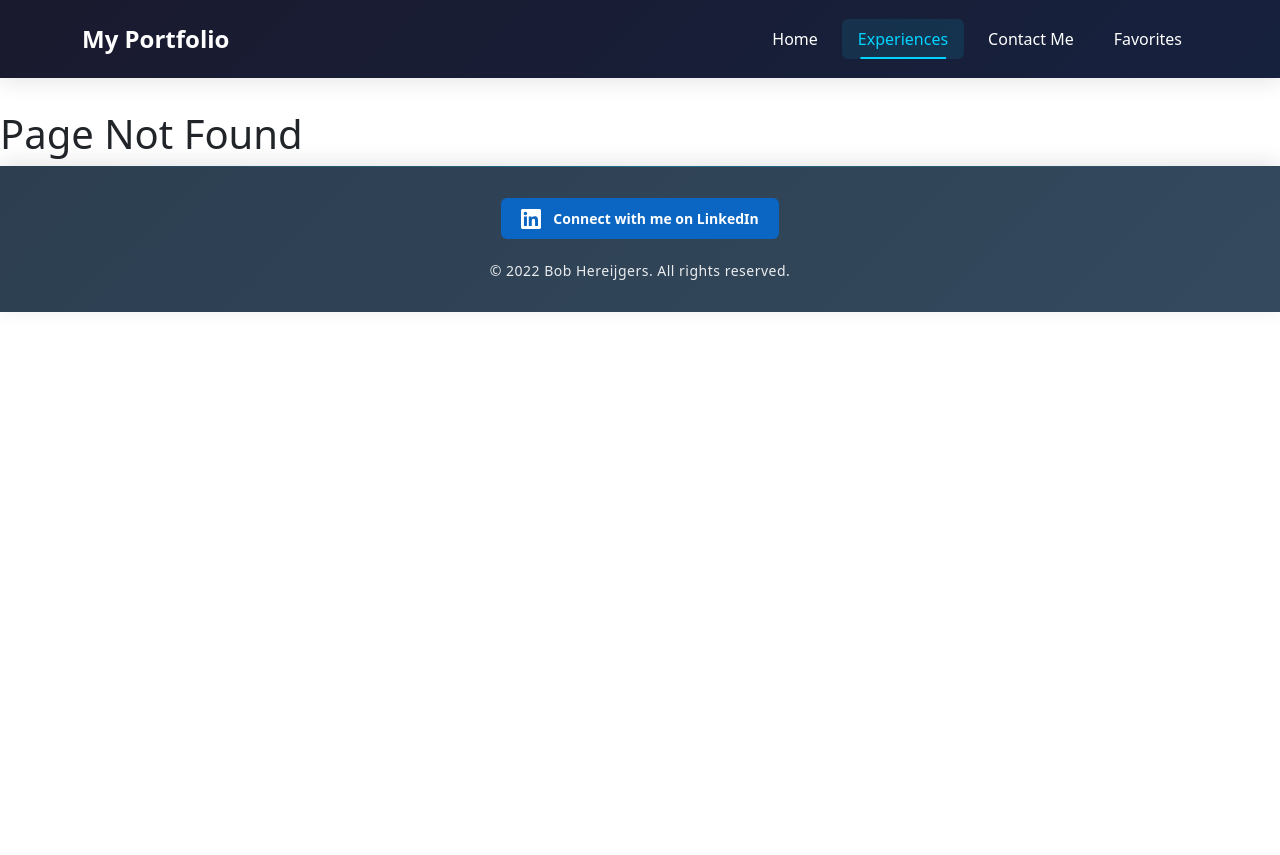
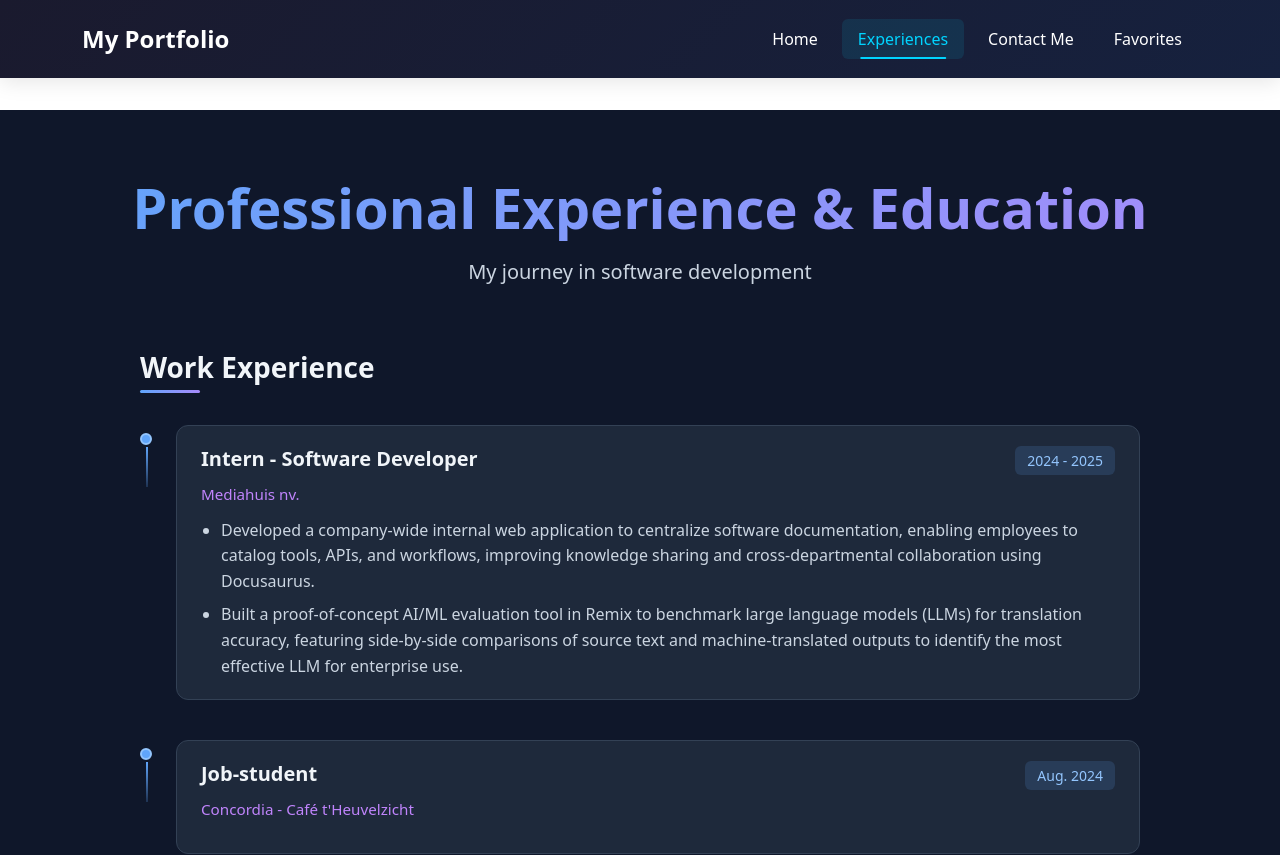
Before and after one commit to Bob-Hereijgers/Portfolio, a React (Create React App) app: page /experiences in a window 1280 px wide. Before the commit this address had no page. Shown: the top 855 px of the page. Before the commit the page ends 800 px from the top, so only its background shows below. Built offline with nearby package versions, Linux system fonts and the light colour scheme.

Commit message:
color fix

```diff
--- a/src/App.tsx
+++ b/src/App.tsx
@@ -21,7 +21,7 @@ const App = () => {
           element: <HomePage />,
         },
         {
-          path: "experience",
+          path: "experiences",
           element: <ExperiencePage />,
         },
         /*{
--- a/src/components/ExperiencePage/experiencepage.css
+++ b/src/components/ExperiencePage/experiencepage.css
@@ -5,6 +5,7 @@
   min-height: 100vh;
   padding: 2rem;
   animation: fadeIn 0.6s ease-out;
+  background-color: #0f172a;
 }
 
 /* Page Header */
@@ -18,7 +19,7 @@
   font-size: clamp(2rem, 6vw, 3.5rem);
   font-weight: 700;
   margin-bottom: 1rem;
-  background: linear-gradient(135deg, #3b82f6 0%, #8b5cf6 100%);
+  background: linear-gradient(135deg, #60a5fa 0%, #a78bfa 100%);
   -webkit-background-clip: text;
   -webkit-text-fill-color: transparent;
   background-clip: text;
@@ -26,7 +27,7 @@
 
 .page-header p {
   font-size: clamp(1rem, 3vw, 1.25rem);
-  color: var(--text-secondary, #94a3b8);
+  color: #cbd5e1;
   font-weight: 300;
 }
 
@@ -48,7 +49,7 @@
   font-size: 1.75rem;
   font-weight: 600;
   margin-bottom: 2rem;
-  color: var(--text-primary, #f1f5f9);
+  color: #f1f5f9;
   position: relative;
   display: inline-block;
   padding-bottom: 0.5rem;
@@ -61,7 +62,7 @@
   left: 0;
   width: 60px;
   height: 3px;
-  background: linear-gradient(90deg, #3b82f6, #8b5cf6);
+  background: linear-gradient(90deg, #60a5fa, #a78bfa);
   border-radius: 3px;
 }
 
@@ -78,8 +79,8 @@
   width: 12px;
   height: 12px;
   border-radius: 50%;
-  background: #3b82f6;
-  border: 2px solid #60a5fa;
+  background: #60a5fa;
+  border: 2px solid #93c5fd;
   margin-top: 0.5rem;
   position: relative;
   z-index: 1;
@@ -93,22 +94,23 @@
   left: 4px;
   width: 2px;
   height: calc(100% + 2rem);
-  background: linear-gradient(180deg, #3b82f6, rgba(59, 130, 246, 0.2));
+  background: linear-gradient(180deg, #60a5fa, rgba(96, 165, 250, 0.2));
 }
 
 .item-content {
   flex: 1;
-  background: linear-gradient(135deg, rgba(30, 41, 59, 0.5), rgba(15, 23, 42, 0.5));
+  background: #1e293b;
   padding: 1.25rem 1.5rem;
   border-radius: 0.75rem;
-  border: 1px solid rgba(59, 130, 246, 0.2);
+  border: 1px solid #334155;
   transition: all 0.3s ease;
 }
 
 .item-content:hover {
   transform: translateX(5px);
-  border-color: rgba(59, 130, 246, 0.5);
-  box-shadow: 0 8px 24px rgba(59, 130, 246, 0.15);
+  border-color: #60a5fa;
+  box-shadow: 0 8px 24px rgba(96, 165, 250, 0.15);
+  background: #1e293b;
 }
 
 .item-header {
@@ -123,15 +125,15 @@
 .item-header h3 {
   font-size: 1.25rem;
   font-weight: 600;
-  color: var(--text-primary, #f1f5f9);
+  color: #f1f5f9;
   margin: 0;
 }
 
 .date {
   font-size: 0.875rem;
   font-weight: 500;
-  color: #3b82f6;
-  background: rgba(59, 130, 246, 0.1);
+  color: #93c5fd;
+  background: rgba(96, 165, 250, 0.15);
   padding: 0.25rem 0.75rem;
   border-radius: 0.375rem;
   white-space: nowrap;
@@ -140,7 +142,7 @@
 .company {
   font-size: 0.95rem;
   font-weight: 500;
-  color: #8b5cf6;
+  color: #c084fc;
   margin-bottom: 0.75rem;
 }
 
@@ -150,7 +152,7 @@
 }
 
 .achievements li {
-  color: var(--text-secondary, #94a3b8);
+  color: #cbd5e1;
   line-height: 1.6;
   margin-bottom: 0.5rem;
 }
@@ -223,6 +225,7 @@
 
   .achievements li {
     font-size: 0.875rem;
+    color: #cbd5e1;
   }
 }
 
@@ -238,10 +241,12 @@
 
   .page-header p {
     font-size: 0.875rem;
+    color: #cbd5e1;
   }
 
   .section-title {
     font-size: 1.25rem;
+    color: #f1f5f9;
   }
 
   .item-content {
@@ -250,10 +255,12 @@
 
   .item-header h3 {
     font-size: 1rem;
+    color: #f1f5f9;
   }
 
   .achievements li {
     font-size: 0.8125rem;
+    color: #cbd5e1;
   }
 }
 
@@ -278,27 +285,7 @@
   }
 }
 
-/* Dark mode optimization */
-@media (prefers-color-scheme: light) {
-  .item-content {
-    background: linear-gradient(135deg, #f8fafc, #f1f5f9);
-    border-color: rgba(59, 130, 246, 0.3);
-  }
-
-  .item-header h3 {
-    color: #1e293b;
-  }
-
-  .company {
-    color: #7c3aed;
-  }
-
-  .achievements li {
-    color: #475569;
-  }
-}
-
-/* Optional: Add a subtle scroll reveal effect */
+/* Scroll reveal animation */
 @keyframes slideIn {
   from {
     opacity: 0;
```
